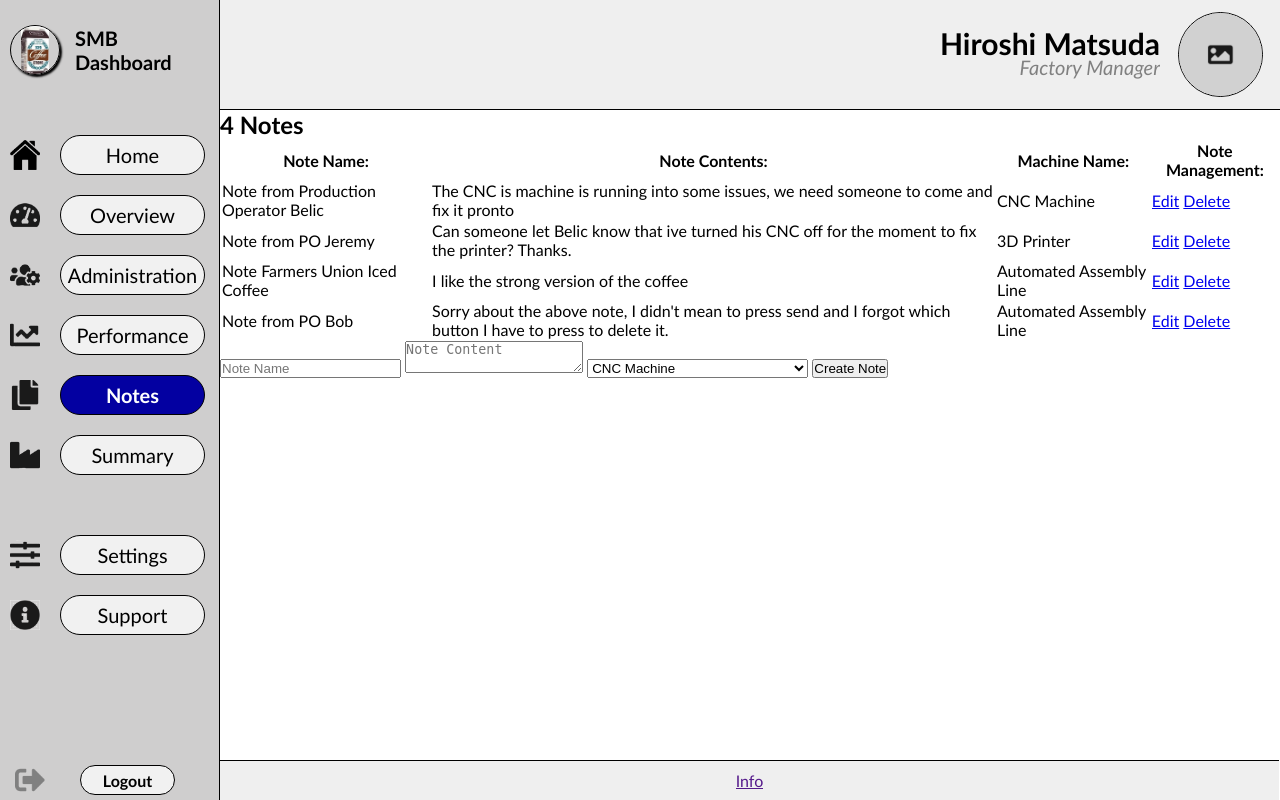
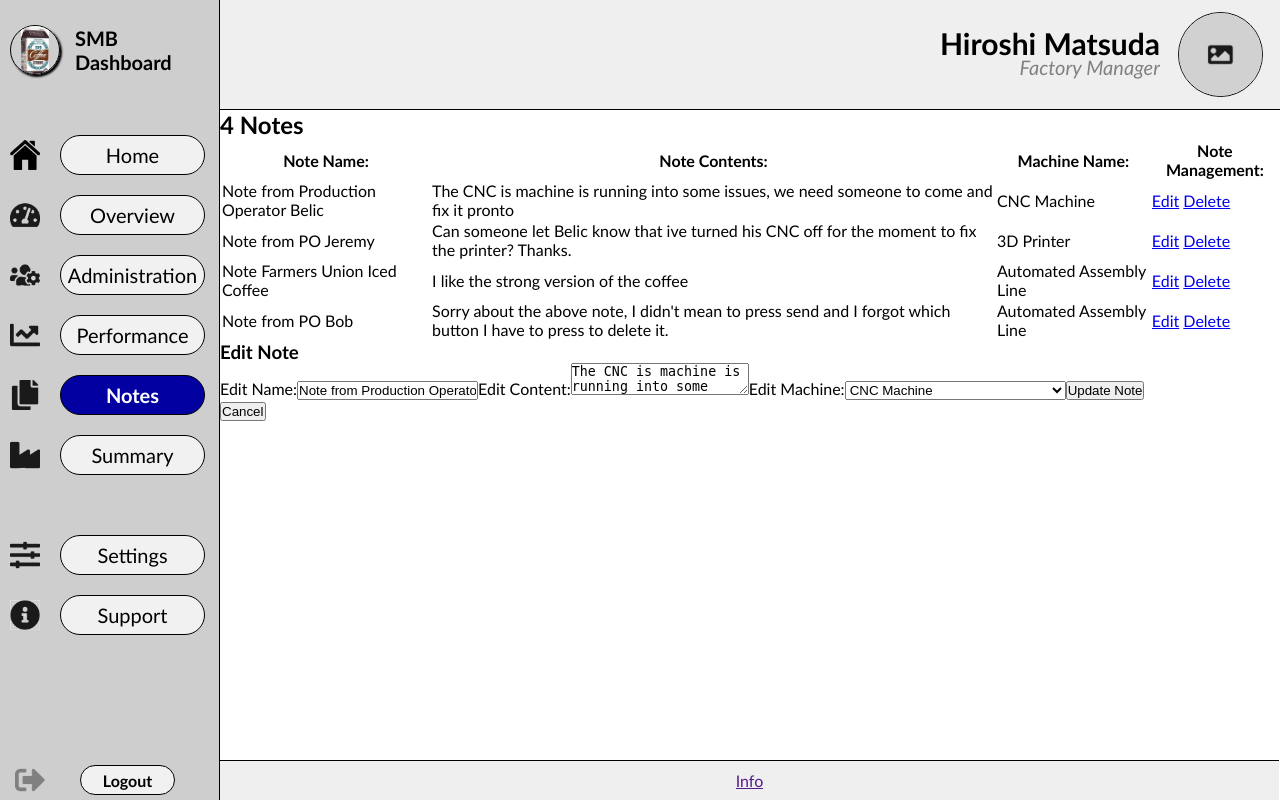
Before and after one commit to RandomSparks/COMP2030-Software_Prototype_Group_2, a PHP site: page /COMP2030-Software_Prototype_Group_2/pages/notes.php?id=1&type=edit in a window 1280 px wide. Run offline with PHP 8.4, Linux system fonts and the light colour scheme; data comes from the database, SQL or seed files in the repository.

Commit message:
Notes improvements

```diff
--- a/Prototype/pages/notes.php
+++ b/Prototype/pages/notes.php
@@ -57,7 +57,7 @@
                             echo '<td>' . htmlspecialchars($row["name"]) . '</td>';
                             echo '<td>' . htmlspecialchars($row["content"]) . '</td>';
                             echo '<td>' . htmlspecialchars($row["machine_name"]) . '</td>';
-                            echo '<td> <a href="managenote.php?id=' . $row["id"] . '&type=edit">Edit</a> <a href="managenote.php?id=' . $row["id"] . '&type=delete">Delete</a> </td>';
+                            echo '<td> <a href="notes.php?id=' . $row["id"] . '&type=edit">Edit</a> <a href="managenote.php?id=' . $row["id"] . '&type=delete">Delete</a> </td>';
                             echo '</tr>';
                         }
                         echo '</tbody>';
@@ -66,26 +66,70 @@
                         mysqli_free_result($result);
                     }
                 }
+
+                if (isset($_GET["type"]) && $_GET["type"] == "edit") {
+                    $id = htmlspecialchars($_GET["id"]);
+                    $sql = "SELECT id, name, content, machine_name FROM Notes WHERE id = ?;";
+                    $statement = mysqli_stmt_init($conn);
+                    mysqli_stmt_prepare($statement, $sql);
+                    mysqli_stmt_bind_param($statement, "i", $id);
+                    mysqli_stmt_execute($statement);
+                    $result = mysqli_stmt_get_result($statement);
+                    $note = mysqli_fetch_assoc($result);
+                    mysqli_stmt_close($statement);
+
+                    if ($note) {
+                        echo "<h3>Edit Note</h3>";
+                        echo '<form action="managenote.php" method="post" id="form_editnote">';
+                        echo '<input type="hidden" name="id" value="' . $note["id"] . '">';
+                        echo '<label for="name">Edit Name:</label>';
+                        echo '<input type="text" name="name" id="name" value="' . htmlspecialchars($note["name"]) . '" required>';
+                        echo '<label for="content">Edit Content:</label>';
+                        echo '<textarea name="content" id="textarea_editnote" required>' . htmlspecialchars($note["content"]) . '</textarea>';
+                        echo '<label for="machine_name">Edit Machine:</label>';
+                        echo '<select name="machine_name" id="machine_name" required>';
+                        $machines = [
+                            'CNC Machine', '3D Printer', 'Industrial Robot', 'Automated Guided Vehicle (AGV)',
+                            'Smart Conveyor System', 'IoT Sensor Hub', 'Predictive Maintenance System',
+                            'Automated Assembly Line', 'Quality Control Scanner', 'Energy Management System'
+                        ];
+                        foreach ($machines as $machine) {
+                            $selected = $note["machine_name"] == $machine ? 'selected' : '';
+                            echo '<option value="' . $machine . '" ' . $selected . '>' . $machine . '</option>';
+                        }
+                        echo '</select>';
+                        echo '<button type="submit" name="update_note">Update Note</button>';
+                        echo '</form>';
+                        echo '<a href="notes.php"><button>Cancel</button></a>';
+                    }
+                    else {
+                        echo "Note not found!";
+                    }
+                }
+                else{
+                    echo "<h3>Create Note</h3>";
+                    echo "<form action='managenote.php' method='POST' id='form_createnote'>";
+                    echo "<input type='hidden' name='type' value='create'>";
+                    echo "<label for='name'>Note Name:</label>";
+                    echo "<input type='text' name='name' id='name' placeholder='Note Name' maxlength='50' required>";
+                    echo "<label for='content'>Note Content:</label>";
+                    echo "<textarea name='content' id='textarea_createnote' placeholder='Note Content' maxlength='100'></textarea>";
+                    echo "<label for='machine_name'>Machine Name:</label>";
+                    echo "<select name='machine_name' id='machine_name' required>";
+                    $machines = [
+                        'CNC Machine', '3D Printer', 'Industrial Robot', 'Automated Guided Vehicle (AGV)',
+                        'Smart Conveyor System', 'IoT Sensor Hub', 'Predictive Maintenance System',
+                        'Automated Assembly Line', 'Quality Control Scanner', 'Energy Management System'
+                    ];
+                    foreach ($machines as $machine) {
+                        echo "<option value='$machine'>$machine</option>";
+                    }
+                    echo "</select>";
+                    echo "<button type='submit'>Create Note</button>";
+                    echo "</form>";
+                }
                 mysqli_close($conn);
             ?>
-            <form action='managenote.php' method='POST' id="form_createnote">
-                <input type="hidden" name="type" value="create">
-                <input type='text' name='name' placeholder='Note Name' maxlength="50" required>
-                <textarea name="content" id="textarea_createnote" placeholder="Note Content" maxlength="100"></textarea>
-                <select name='machine_name' required>
-                    <option value='CNC Machine'>CNC Machine</option>
-                    <option value='3D Printer'>3D Printer</option>
-                    <option value='Industrial Robot'>Industrial Robot</option>
-                    <option value='Automated Guided Vehicle (AGV)'>Automated Guided Vehicle (AGV)</option>
-                    <option value='Smart Conveyor System'>Smart Conveyor System</option>
-                    <option value='IoT Sensor Hub'>IoT Sensor Hub</option>
-                    <option value='Predictive Maintenance System'>Predictive Maintenance System</option>
-                    <option value='Automated Assembly Line'>Automated Assembly Line</option>
-                    <option value='Quality Control Scanner'>Quality Control Scanner</option>
-                    <option value='Energy Management System'>Energy Management System</option>
-                </select>
-                <button type="submit">Create Note</button>
-            </form>
         </div>
     </main>
     <footer>
--- a/Prototype/pages/users.php
+++ b/Prototype/pages/users.php
@@ -96,7 +96,7 @@
                 echo '<select name="role_id" required>';
                 $roles = ['Administrator', 'Manager', 'Operator', 'Auditor'];
                 foreach ($roles as $role) {
-                    echo '<option value=' . $role . '>' . $role . '</option>';
+                    echo "<option value=" . $role . ">" . $role . "</option>";
                 }
                 echo '</select>';
                 echo '<button type="submit" name="add_user">Add User</button>';
```
Also changed, not shown: Prototype/pages/managenote.php (+1 -63 lines).
